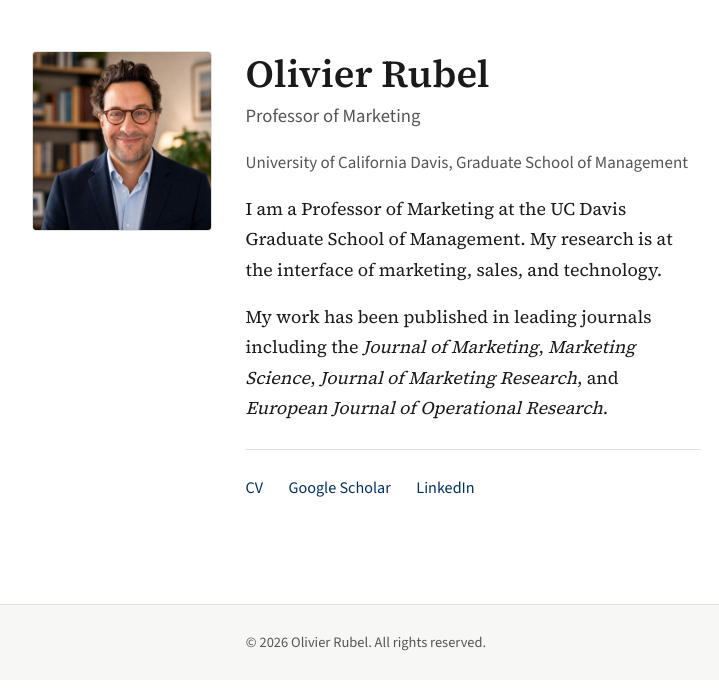
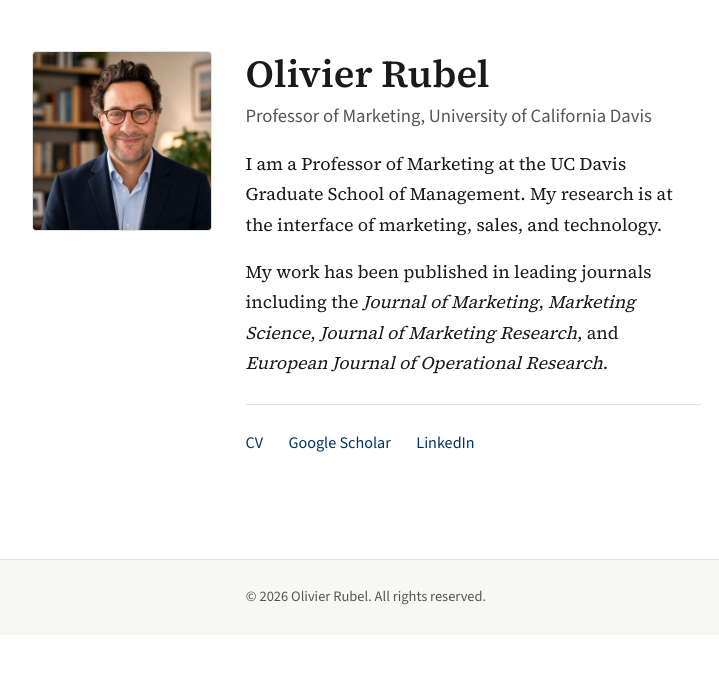
Before and after one commit to or-marketing/rubel.github.io, a Jekyll site: the page built from index.md, in a window 1280 px wide. Shown: the top 690 px of the page, without its empty margins (274-993 px from the left). Built offline with Jekyll 4.4.1, drawn with Linux system fonts in a browser that asks for light colours.

Commit message:
Simplify landing page title and remove duplicate affiliation line.
Co-authored-by: Cursor <cursoragent@cursor.com>

```diff
--- a/index.md
+++ b/index.md
@@ -10,8 +10,7 @@ description: Professor of Marketing at UC Davis Graduate School of Management
     <img class="hero-photo" src="{{ '/assets/images/olivier-rubel.png' | absolute_url }}" alt="Olivier Rubel">
     <div class="hero-content">
       <h1 class="hero-name">Olivier Rubel</h1>
-      <p class="hero-title">Professor of Marketing</p>
-      <p class="hero-affiliation">University of California Davis, Graduate School of Management</p>
+      <p class="hero-title">Professor of Marketing, University of California Davis</p>
 
       <div class="hero-bio">
         <p>
```
